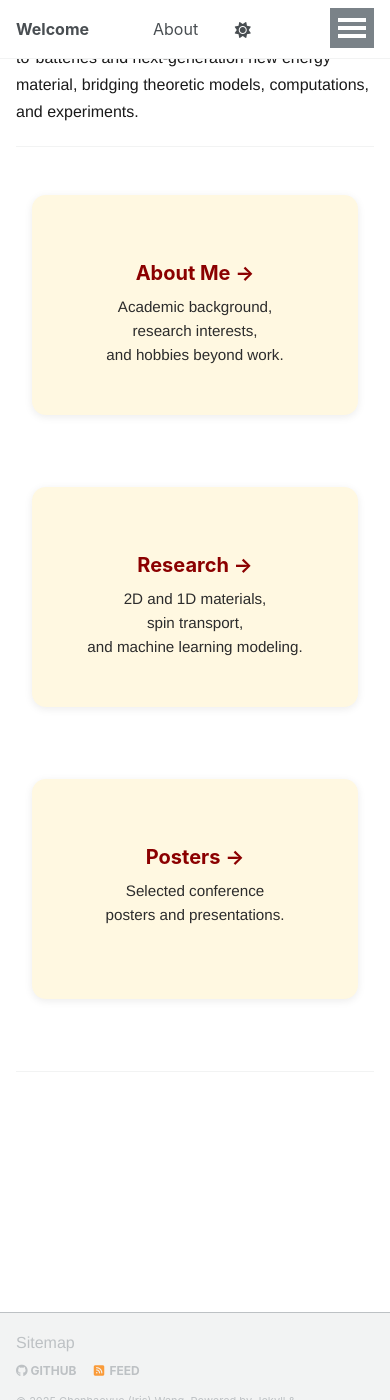
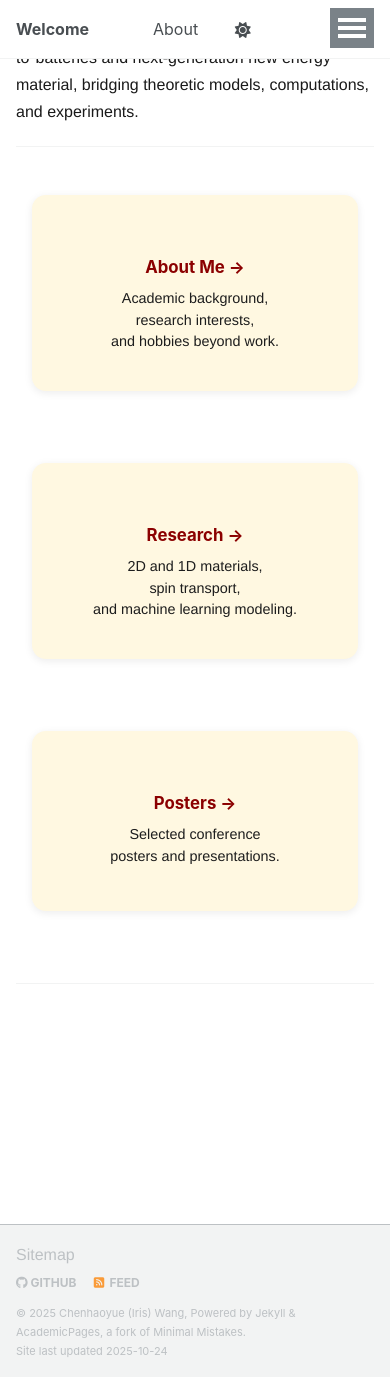
Before and after one commit to Iris-wang-233/Iris-Wang-233.github.io, a Jekyll site: the page built from _pages/index.md, in a window 390 px wide and 1400 px high, scrolled down 1768 px. Built offline with Jekyll 4.4.1, drawn with Linux system fonts in a browser that asks for light colours; a script that is not in the unit is left out; after the commit the page ends 3144 px from its top, so only the background shows below that.

Commit message:
Update custom.css

```diff
--- a/assets/css/custom.css
+++ b/assets/css/custom.css
@@ -53,55 +53,70 @@ a:hover {
   justify-content: center;
   align-items: stretch;
   flex-wrap: wrap;
-  gap: 2rem;
+  gap: 2rem;                   /* adds visible space between cards */
   margin: 3rem auto;
-  max-width: 1000px;
+  max-width: 850px;            /* narrower overall width */
   padding: 0 1rem;
   box-sizing: border-box;
 }
 
 /* Individual cards */
 .feature__item {
-  flex: 1 1 300px;
-  background-color: #FFF8E1;   /* light yellow (warm, soft) */
+  flex: 1 1 220px;             /* much narrower */
+  max-width: 240px;
+  background-color: #FFF8E1;   /* soft yellow */
   border-radius: 14px;
-  padding: 1.6rem 2rem;
+  padding: 1.2rem 1rem;
   box-shadow: 0 2px 8px rgba(0, 0, 0, 0.08);
+  text-align: center;
   transition: all 0.3s ease;
-  text-align: center;
-  min-height: 220px;
+  min-height: 180px;
 }
 
 /* Hover effect */
 .feature__item:hover {
-  background-color: #F9E79F;   /* slightly darker yellow when hovered */
-  transform: translateY(-4px);
-  box-shadow: 0 8px 16px rgba(0, 0, 0, 0.15);
+  background-color: #FAD7A0;
+  transform: translateY(-5px);
+  box-shadow: 0 5px 14px rgba(0, 0, 0, 0.1);
 }
 
 /* Title links */
 .feature__item h3 a {
-  color: #8B0000;              /* deep red (same as welcome) */
+  color: #8B0000;              /* deep red (same as Welcome) */
   text-decoration: none;
   font-weight: 700;
-  font-size: 1.25rem;
-  transition: color 0.3s ease, background-color 0.3s ease;
+  font-size: 1.05rem;
+  display: inline-block;
+  transition: color 0.3s ease;
 }
 
-/* Hover title (text slightly brighter) */
+/* Hover and click behavior */
 .feature__item h3 a:hover {
   color: #B71C1C;
 }
-
-/* When actively clicked */
 .feature__item h3 a:active {
-  color: #FFFFFF;              /* turns white when clicked */
+  color: #FFFFFF;
 }
 
-/* Card description text */
+/* Description text */
 .feature__item p {
-  color: #2C2C2C;              /* neutral dark gray text */
-  font-size: 0.95rem;
-  line-height: 1.6;
-  margin-top: 0.6rem;
+  color: #1D1D1D;
+  font-size: 0.9rem;
+  line-height: 1.5;
+  margin-top: 0.5rem;
 }
+
+/* Responsive adjustments */
+@media (max-width: 850px) {
+  .feature__item {
+    flex: 1 1 45%;
+    max-width: 45%;
+  }
+}
+
+@media (max-width: 550px) {
+  .feature__item {
+    flex: 1 1 100%;
+    max-width: 100%;
+  }
+}
```
